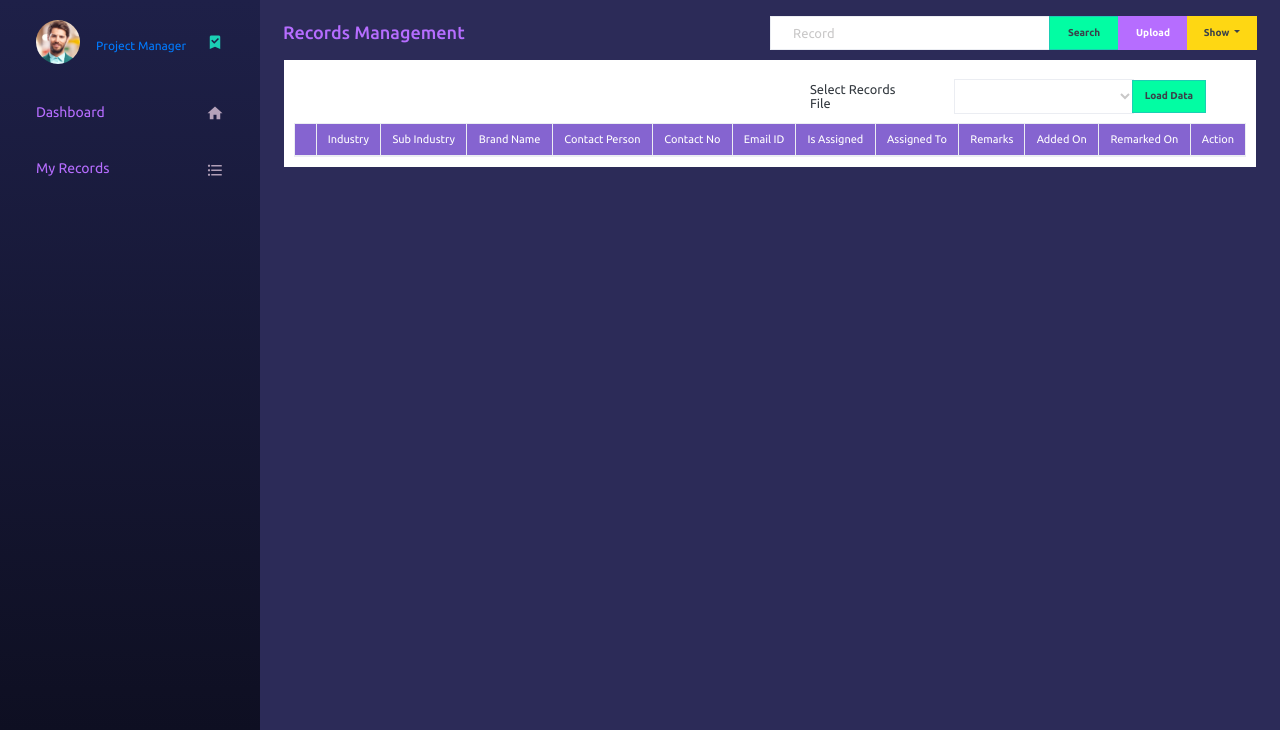
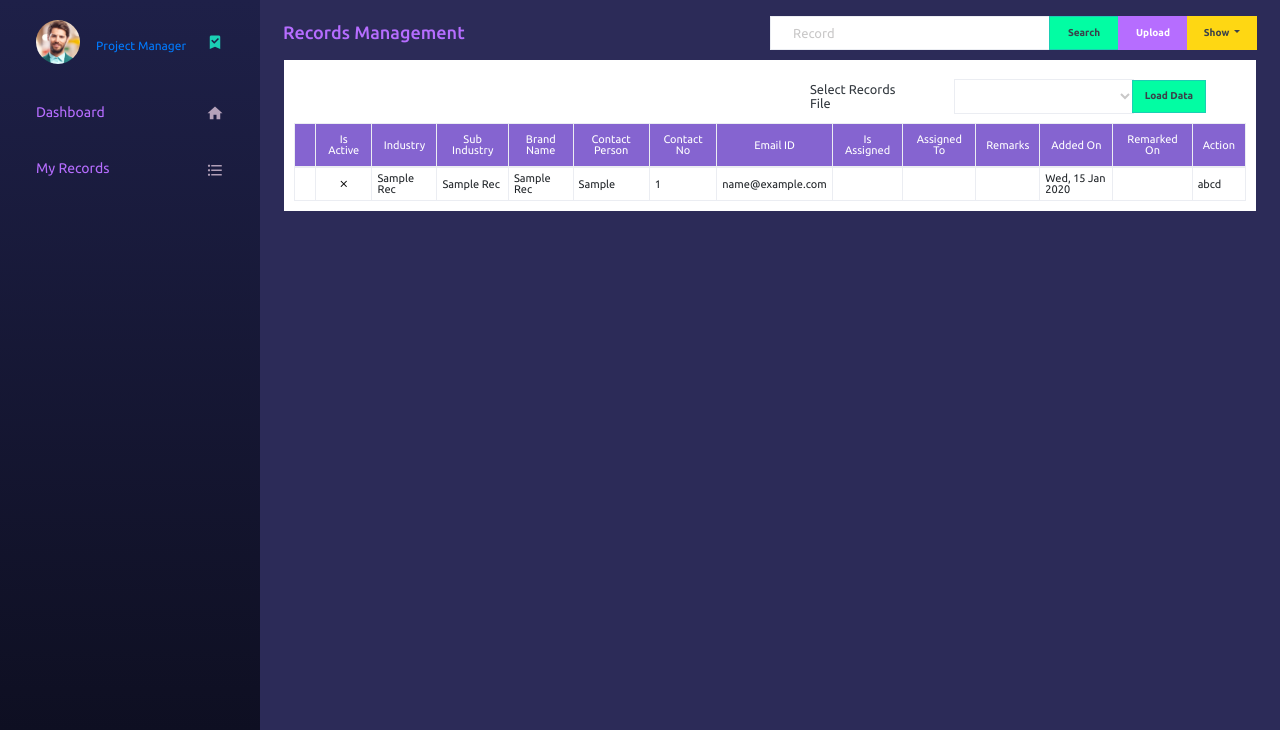
Before and after one commit to lawrence-gandhar/data_security_project, a Django app: template app/templates/app/record_management/index.html in a window 1280 px wide. Shown: the part 70-800 px from the top of the page. Run offline with Django 3.2, Linux system fonts and the light colour scheme; the template is opened without the code that fills it: most values are stand-ins (such as "Sample title", 1, 10 or a date in 2020); form fields are guessed from the names that the template uses; lists and menus that the app fills with data are empty; parts of the project's set-up code (start-up, migrations or seed data) failed here and were passed over; some libraries are stand-ins or nearby versions.

Commit message:
modified

```diff
--- a/app/models.py
+++ b/app/models.py
@@ -61,7 +61,7 @@ class FileSubmission(models.Model):
     uploaded_on = models.DateTimeField(auto_now_add = True, db_index = True)
 
     def __str__(self):
-        return "{0}".format(self.record_file_name.title())
+        return "{0}".format(self.record_file_name)
 
     def filename(self):
         return "/records/"+os.path.basename(self.record_file_name.name)
--- a/app/templates/app/record_management/index.html
+++ b/app/templates/app/record_management/index.html
@@ -106,6 +106,7 @@
                         <table class="table table-bordered table-stripped" style="margin-bottom:0px;font-size:85%">
                             <thead class="text-center">
                                 <td style="padding:10px;"></td>
+                                <td style="padding:10px;">Is Active</td>
                                 <td style="padding:10px;">Industry</td>
                                 <td style="padding:10px;">Sub Industry</td>
                                 <td style="padding:10px;">Brand Name</td>
@@ -119,6 +120,26 @@
                                 <td style="padding:10px;">Remarked On</td>
                                 <td style="padding:10px;">Action</td>
                             </thead>
+                            <tbody>
+                                {% for rec in records %}
+                                    <tr>
+                                        <td></td>
+                                        <td class="text-center">{% tick_mark rec.is_active %}</td>
+                                        <td>{{ rec.category__category_name|title|safe }}</td>
+                                        <td>{{ rec.sub_category__category_name|title|safe }}</td>
+                                        <td>{{ rec.brand__brand_name|title|safe }}</td>
+                                        <td>{{ rec.contact_person|title|safe }}</td>
+                                        <td>{{ rec.contact_number|safe }}</td>
+                                        <td>{{ rec.email|safe }}</td>
+                                        <td></td>
+                                        <td></td>
+                                        <td></td>
+                                        <td>{{rec.record_file__uploaded_on|date:'D, d M Y'}}</td>
+                                        <td></td>
+                                        <td>abcd</td>
+                                    </tr>
+                                {% endfor %}
+                            </tbody>
                         </table>
                     </div>
                 </div>
--- a/app/views.py
+++ b/app/views.py
@@ -183,8 +183,11 @@ class RecordManagement(View):
 
     def get(self, request, *args, **kwargs):
 
+        records = records_helper.RecordsList()
+
         return render(request, self.template_name, {
             "file_submission_form" : FileSubmissionForm(),
+            "records" : records,
         })
 
     def post(self, request, *args, **kwargs):
```
Also changed, not shown: app/records_helper.py (+13 -2 lines).
